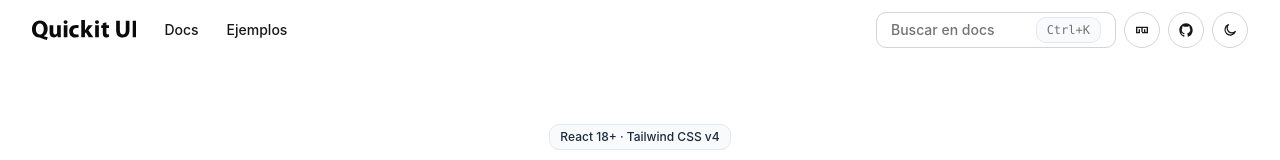
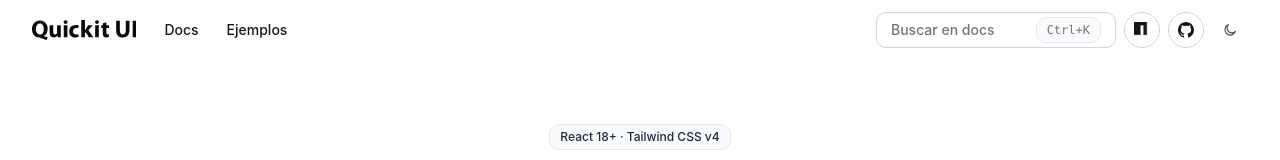
Before and after one commit to darrelmasis/quickit-ui, a React (Vite) app: page / in a window 1280 px wide. Shown: the top 160 px of the page. Built offline with nearby package versions, Linux system fonts and the light colour scheme.

Commit message:
fix: remove redundant gap-2 from ACTION_CONTROL_BASE_CLASSES, fix theme toggle and header icons

```diff
--- a/package.json
+++ b/package.json
@@ -1,7 +1,7 @@
 {
   "name": "quickit-ui",
   "private": false,
-  "version": "1.0.16",
+  "version": "1.0.17",
   "description": "Biblioteca de componentes UI reutilizables para React con soporte para light y dark mode.",
   "license": "MIT",
   "repository": {
--- a/src/website/components/WebsiteHeader.jsx
+++ b/src/website/components/WebsiteHeader.jsx
@@ -49,15 +49,15 @@
 function GithubIcon() {
   return (
     <svg viewBox="0 0 24 24" fill="currentColor" className="size-4" aria-hidden="true">
-      <path d="M12 2C6.48 2 2 6.58 2 12.24c0 4.52 2.87 8.35 6.84 9.7.5.1.68-.22.68-.5v-1.9c-2.78.62-3.37-1.22-3.37-1.22-.45-1.18-1.1-1.5-1.1-1.5-.9-.63.07-.62.07-.62 1 .07 1.53 1.06 1.53 1.06.89 1.56 2.34 1.11 2.91.85.09-.66.35-1.11.63-1.36-2.22-.26-4.55-1.14-4.55-5.05 0-1.12.39-2.03 1.03-2.75-.1-.26-.45-1.3.1-2.7 0 0 .84-.28 2.75 1.05A9.3 9.3 0 0 1 12 6.96c.85 0 1.7.12 2.5.34 1.9-1.33 2.74-1.05 2.74-1.05.55 1.4.2 2.44.1 2.7.64.72 1.03 1.63 1.03 2.75 0 3.92-2.34 4.78-4.57 5.04.36.32.68.95.68 1.92v2.78c0 .28.18.6.69.5A10.14 10.14 0 0 0 22 12.24C22 6.58 17.52 2 12 2Z" />
+      <path d="M12 0c-6.626 0-12 5.373-12 12 0 5.302 3.438 9.8 8.207 11.387.599.111.793-.261.793-.577v-2.234c-3.338.726-4.033-1.416-4.033-1.416-.546-1.387-1.333-1.756-1.333-1.756-1.089-.745.083-.729.083-.729 1.205.084 1.839 1.237 1.839 1.237 1.07 1.834 2.807 1.304 3.492.997.107-.775.418-1.305.762-1.604-2.665-.305-5.467-1.334-5.467-5.931 0-1.311.469-2.381 1.236-3.221-.124-.303-.535-1.524.117-3.176 0 0 1.008-.322 3.301 1.23.957-.266 1.983-.399 3.003-.404 1.02.005 2.047.138 3.006.404 2.291-1.552 3.297-1.23 3.297-1.23.653 1.653.242 2.874.118 3.176.77.84 1.235 1.911 1.235 3.221 0 4.609-2.807 5.624-5.479 5.921.43.372.823 1.102.823 2.222v3.293c0 .319.192.694.801.576 4.765-1.589 8.199-6.086 8.199-11.386 0-6.627-5.373-12-12-12z" />
     </svg>
   );
 }
 
 function NpmIcon() {
   return (
-    <svg viewBox="0 0 24 24" fill="currentColor" className="size-4" aria-hidden="true">
-      <path d="M3 7h18v10H12v-2H9v2H3V7Zm2 2v6h2v-4h2v4h2V9H5Zm8 0v6h2v-4h2v4h2V9h-6Z" />
+    <svg viewBox="0 0 250 250" className="size-4" aria-hidden="true">
+      <path fill="currentColor" d="M0,200h100V50h50v150h50V0H0V200z" stroke-width="5" stroke="currentColor" />
     </svg>
   );
 }
@@ -172,7 +172,7 @@
               size="sm"
               shape="circle"
               color="neutral"
-              variant={isDark ? "solid" : "outline"}
+              variant="ghost"
               activeMotion={false}
               aria-label={isDark ? "Activar tema claro" : "Activar tema oscuro"}
               onClick={toggleTheme}
```
Also changed, not shown: src/lib/components/_shared/action-control.js.
